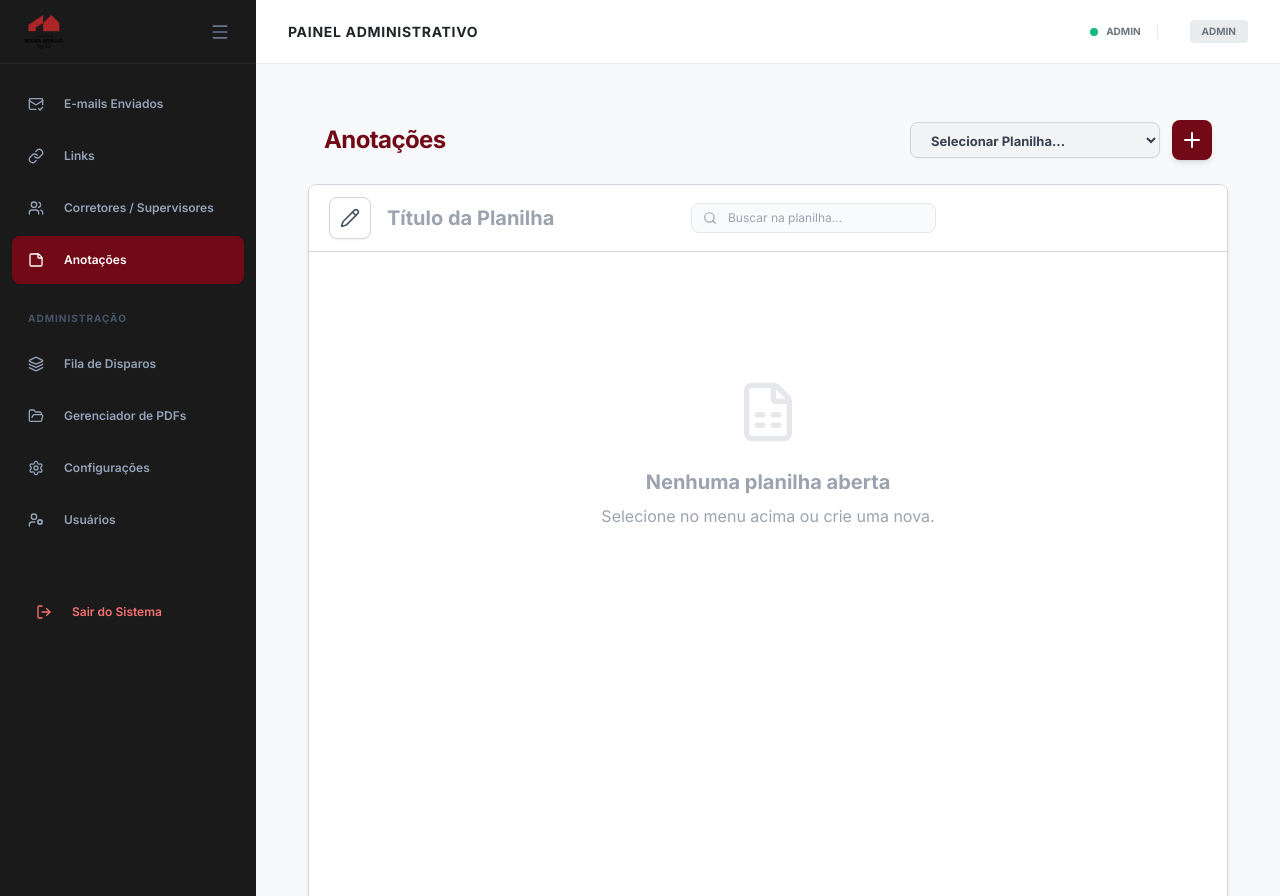
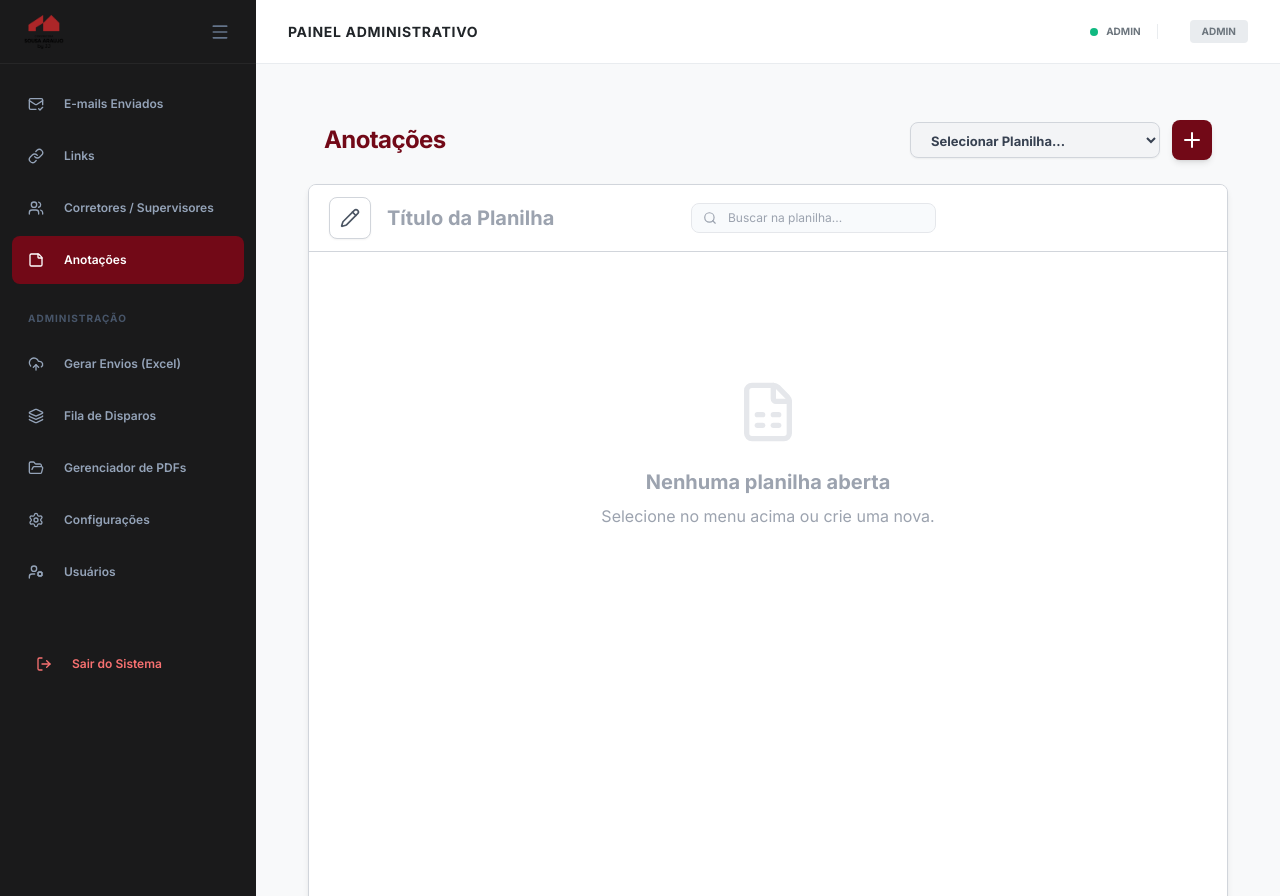
Before and after one commit to bWSantos7/sender, a Flask app: page /anotacoes in a window 1280 px wide. Run offline with Flask 3, Linux system fonts and the light colour scheme; a user stored in the database is signed in; some libraries are stand-ins or nearby versions.

Commit message:
feat: adicionado link de Gerar Envios (Upload) ao menu lateral

```diff
--- a/templates/base.html
+++ b/templates/base.html
@@ -117,6 +117,13 @@
                 <span class="text-[10px] font-bold text-slate-600 uppercase tracking-widest">Administração</span>
             </div>
 
+            <a href="{{ url_for('upload_arquivo') }}" class="flex items-center px-2 py-2 rounded-lg group transition-colors {% if request.endpoint == 'upload_arquivo' %} bg-sa-wine text-white {% else %} text-slate-400 hover:bg-white/5 hover:text-white {% endif %}" title="Gerar Envios (Excel)">
+                <div class="w-8 h-8 flex items-center justify-center flex-shrink-0">
+                    <i data-lucide="upload-cloud" class="w-4 h-4"></i>
+                </div>
+                <span class="ml-3 font-semibold text-xs whitespace-nowrap transition-all duration-300 sidebar-text">Gerar Envios (Excel)</span>
+            </a>
+
             <a href="{{ url_for('fila') }}" class="flex items-center px-2 py-2 rounded-lg group transition-colors {% if request.endpoint == 'fila' %} bg-sa-wine text-white {% else %} text-slate-400 hover:bg-white/5 hover:text-white {% endif %}" title="Fila de Disparos">
                 <div class="w-8 h-8 flex items-center justify-center flex-shrink-0">
                     <i data-lucide="layers" class="w-4 h-4"></i>
```
